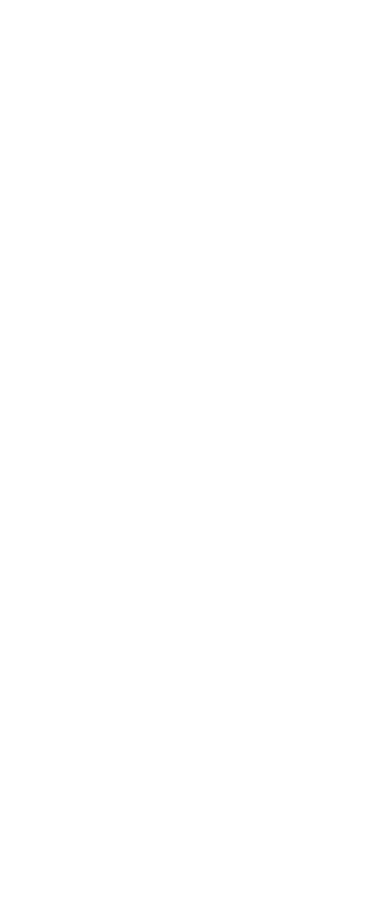
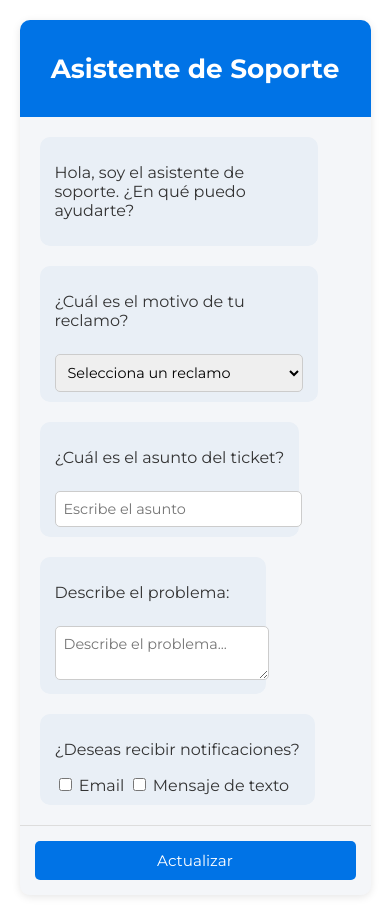
Before and after one commit to sofiaSm12189/Amason_Vue_2024, a Vue app: page /update-ticket in a window 390 px wide. Before the commit this address had no page. Before the commit the page ends 844 px from the top, so only its background shows below. Built offline with nearby package versions, Linux system fonts and the light colour scheme.

Commit message:
Actualizacion vista tickets

```diff
--- a/src/components/TicketsComponents/TicketComponent.vue
+++ b/src/components/TicketsComponents/TicketComponent.vue
@@ -1,9 +1,18 @@
 <template>
+  <div>
+    <NavBar /> <!-- Asegúrate de que el NavBar esté directamente dentro de la plantilla principal -->
+
     <div class="page-wrapper">
       <div class="background"></div>
+
       <div class="main-container">
         <div class="header">
           <h2>Sistema de Tickets</h2>
+          <div class="header-actions">
+            <router-link to="/create-ticket">
+              <button class="btn btn-create">Crear Nuevo Ticket</button>
+            </router-link>
+          </div>
         </div>
 
         <table class="ticket-table">
@@ -19,27 +28,34 @@
           </thead>
           <tbody>
             <tr v-for="ticket in tickets" :key="ticket.id">
-              <td>{{ ticket.order }}</td>
-              <td>{{ ticket.claimType }}</td>
-              <td>{{ ticket.subject }}</td>
-              <td>{{ ticket.description }}</td>
-              <td>{{ ticket.status }}</td>
-              <td>
+              <td data-label="Orden o Paquete">{{ ticket.order }}</td>
+              <td data-label="Tipo de Reclamo">{{ ticket.claimType }}</td>
+              <td data-label="Asunto">{{ ticket.subject }}</td>
+              <td data-label="Descripción">{{ ticket.description }}</td>
+              <td data-label="Estado">{{ ticket.status }}</td>
+              <td data-label="Acciones">
                 <button @click="viewTicket(ticket.id)" class="btn btn-details">Ver Detalles</button>
+                <button @click="updateTicket(ticket.id)" class="btn btn-update">Actualizar</button>
               </td>
             </tr>
           </tbody>
         </table>
+      </div>
+    </div>
 
-        <router-link to="/create-ticket">
-          <button class="btn btn-create">Crear Nuevo Ticket</button>
-        </router-link>
-      </div>
+    <footer>
+      <FooterLayout /> <!-- Incluye FooterLayout aquí -->
+    </footer>
   </div>
 </template>
 
 <script>
+import NavBar from '@/components/LayoutComponents/NavBar.vue';
+import FooterLayout from '@/components/LayoutComponents/FooterLayout.vue';
+
 export default {
+  components: { NavBar, FooterLayout }, // Agrega ambos componentes aquí para que Vue los reconozca como usados
+
   data() {
     return {
       tickets: [
@@ -74,15 +90,14 @@
     viewTicket(ticketId) {
       console.log("Ver detalles del ticket:", ticketId);
     },
-      createTicket() {
-        console.log("Crear un nuevo ticket");
+    updateTicket(ticketId) {
+      console.log("Actualizar ticket:", ticketId);
     }
   }
 };
 </script>
 
 <style scoped>
-
 @import url('https://fonts.googleapis.com/css2?family=Montserrat:wght@300;400;500;600;700&display=swap');
 
 .background {
@@ -96,23 +111,34 @@
   background: linear-gradient(to top, #e2e2e2, #e8faff);
 }
 
-  :deep(.container) {
-      background-color: #fff;
-      border-radius: 30px;
-      box-shadow: 0 5px 15px rgba(0, 0, 0, 0.35);
-      position:relative;
-      overflow: hidden;
-      width: 45vw;
-      height: 35vw;
-      max-width: 768px;
-      min-height: 80vh;
+.navbar {
   display: flex;
-      justify-content: center;
   align-items: center;
-      padding: 20px;
-      transition: width 0.3s, height 0.3s;
+  justify-content: space-between;
+  padding: 10px 20px;
+  background-color: #34495e;
+  color: white;
 }
 
+.navbar-logo .logo {
+  width: 50px;
+  height: auto;
+}
+
+.navbar-categories {
+  display: flex;
+  gap: 15px;
+}
+
+.navbar-link {
+  color: white;
+  text-decoration: none;
+  font-weight: 500;
+}
+
+.navbar-link:hover {
+  color: #00aed5;
+}
 
 .main-container {
   max-width: 1000px;
@@ -127,10 +153,19 @@
   text-align: center;
   margin-bottom: 30px;
 }
+
 .header h2 {
   font-size: 2rem;
   color: #34495e;
-    margin-bottom: 0;
+  margin-bottom: 10px;
+}
+
+.header-actions {
+  display: flex;
+  gap: 10px;
+  justify-content: center;
+  margin-top: 10px;
+  flex-wrap: wrap;
 }
 
 .ticket-table {
@@ -148,7 +183,7 @@
 }
 
 .ticket-table th {
-    background-color:  #00aed5;
+  background-color: #00aed5;
   color: white;
   font-weight: bold;
 }
@@ -157,18 +192,10 @@
   background-color: #f1f1f1;
 }
 
-  .ticket-table td {
-    color: #333;
-  }
-
-  .ticket-table td:last-child {
-    text-align: center;
-  }
-
 .btn {
   padding: 8px 12px;
   font-size: 1rem;
-    background-color:  #00aed5;
+  background-color: #00aed5;
   color: #fff;
   border: none;
   border-radius: 5px;
@@ -182,12 +209,18 @@
 
 .btn-create {
   background-color: #00aed5;
-    width: 100%;
-    margin-top: 20px;
 }
 
 .btn-create:hover {
-    background-color: black;
+  background-color: #006c8e;
+}
+
+.btn-update {
+  background-color: #27ae60;
+}
+
+.btn-update:hover {
+  background-color: #1e8449;
 }
 
 .btn-details {
@@ -195,6 +228,58 @@
 }
 
 .btn-details:hover {
-    background-color: black;
+  background-color: #c0392b;
+}
+
+@media (max-width: 768px) {
+  .main-container {
+    padding: 10px;
+  }
+
+  .header h2 {
+    font-size: 1.5rem;
+  }
+
+  .ticket-table th, .ticket-table td {
+    padding: 10px;
+    font-size: 0.9rem;
+  }
+
+  .btn {
+    padding: 6px 10px;
+    font-size: 0.9rem;
+  }
+
+  .header-actions {
+    flex-direction: column;
+  }
+
+  .ticket-table thead {
+    display: none;
+  }
+
+  .ticket-table tr {
+    display: block;
+    margin-bottom: 20px;
+    border: 1px solid #ddd;
+    padding: 10px;
+    border-radius: 10px;
+  }
+
+  .ticket-table td {
+    display: flex;
+    justify-content: space-between;
+    font-size: 0.9rem;
+    padding: 5px 10px;
+    text-align: right;
+  }
+
+  .ticket-table td::before {
+    content: attr(data-label);
+    font-weight: bold;
+    color: #34495e;
+    text-align: left;
+    margin-right: 10px;
+  }
 }
 </style>
--- /dev/null
+++ b/src/components/TicketsComponents/UpdateTicket.vue
@@ -0,0 +1,177 @@
+<template>
+    <div class="chat-container">
+      <div class="chat-header">
+        <h2>Asistente de Soporte</h2>
+      </div>
+      <div class="chat-messages">
+        <div class="message bot-message">
+          <p>Hola, soy el asistente de soporte. ¿En qué puedo ayudarte?</p>
+        </div>
+
+        <div class="message bot-message">
+          <p>¿Cuál es el motivo de tu reclamo?</p>
+          <select v-model="ticket.category" class="form-input" required>
+            <option value="" disabled selected>Selecciona un reclamo</option>
+            <option value="No se encuentra el paquete">No se encuentra el paquete</option>
+            <option value="Producto dañado">Producto dañado</option>
+            <option value="Error en la factura">Error en la factura</option>
+            <option value="Otro">Otro</option>
+          </select>
+        </div>
+
+        <div class="message bot-message">
+          <p>¿Cuál es el asunto del ticket?</p>
+          <input type="text" v-model="ticket.subject" class="form-input" required placeholder="Escribe el asunto" />
+        </div>
+
+        <div class="message bot-message">
+          <p>Describe el problema:</p>
+          <textarea v-model="ticket.description" class="form-input" required placeholder="Describe el problema..."></textarea>
+        </div>
+
+        <div class="message bot-message">
+          <p>¿Deseas recibir notificaciones?</p>
+          <label>
+            <input type="checkbox" v-model="ticket.notifyEmail" /> Email
+          </label>
+          <label>
+            <input type="checkbox" v-model="ticket.notifySMS" /> Mensaje de texto
+          </label>
+          <input v-if="ticket.notifySMS" type="text" v-model="ticket.phoneNumber" class="form-input" placeholder="Número de teléfono (ej. 6098 8877)" />
+        </div>
+      </div>
+      <div class="footer">
+        <button @click="submitTicket" class="btn-update">Actualizar</button>
+      </div>
+    </div>
+  </template>
+
+  <script>
+  export default {
+    data() {
+      return {
+        ticket: {
+          category: '',
+          subject: '',
+          description: '',
+          notifyEmail: false,
+          notifySMS: false,
+          phoneNumber: '',
+        }
+      };
+    },
+    methods: {
+      submitTicket() {
+        console.log("Ticket actualizado:", this.ticket);
+      }
+    }
+  };
+  </script>
+
+  <style scoped>
+  .chat-container {
+    max-width: 650px;
+    width: 100%;
+    height: 700px;
+    margin: 20px auto;
+    background-color: #f4f6f9;
+    border-radius: 10px;
+    box-shadow: 0 2px 8px rgba(0, 0, 0, 0.1);
+    font-family: 'Arial', sans-serif;
+    overflow: hidden;
+    display: flex;
+    flex-direction: column;
+  }
+
+  .chat-header {
+    background-color: #0073e6;
+    color: white;
+    text-align: center;
+    padding: 15px;
+    font-size: 1.2rem;
+  }
+
+  .chat-messages {
+    padding: 20px;
+    display: flex;
+    flex-direction: column;
+    gap: 20px;
+    overflow-y: auto;
+    flex-grow: 1;
+  }
+
+  .message {
+    padding: 10px 15px;
+    border-radius: 10px;
+    max-width: 80%;
+  }
+
+  .bot-message {
+    background-color: #e9eff6;
+    color: #333;
+    align-self: flex-start;
+  }
+
+  .form-input {
+    width: 100%;
+    padding: 8px;
+    border: 1px solid #ccc;
+    border-radius: 5px;
+    font-size: 0.9rem;
+    margin-top: 8px;
+  }
+
+  .footer {
+    padding: 15px;
+    background-color: #f4f6f9;
+    text-align: center;
+    border-top: 1px solid #ddd;
+  }
+
+  .btn-update {
+    padding: 10px 20px;
+    background-color: #0073e6;
+    color: white;
+    font-size: 1rem;
+    border: none;
+    border-radius: 5px;
+    cursor: pointer;
+    transition: background-color 0.3s;
+  }
+
+  .btn-update:hover {
+    background-color: #005bb5;
+  }
+
+  @media (max-width: 480px) {
+    .chat-container {
+      max-width: 100%;
+      height: auto;
+    }
+
+    .chat-header {
+      font-size: 1rem;
+      padding: 10px;
+    }
+
+    .btn-update {
+      width: 100%;
+      font-size: 0.9rem;
+    }
+  }
+
+  @media (max-width: 768px) {
+    .chat-container {
+      max-width: 90%;
+      height: auto;
+    }
+
+    .chat-header {
+      font-size: 1.1rem;
+    }
+
+    .btn-update {
+      font-size: 0.95rem;
+    }
+  }
+  </style>
--- a/src/router/index.js
+++ b/src/router/index.js
@@ -4,15 +4,19 @@ import SesionView from '../views/LoginViews/SesionView.vue'
 import MainLayout from '../components/LayoutComponents/MainLayout.vue'
 import MenuView from '../views/LoginViews/MenuView.vue'
 import CartView from '@/views/LoginViews/CartView.vue'
-import sellerDashboard from '@/views/LoginViews/sellerDashboard.vue'
+import controlPanel from '@/components/controlPanelComponents/controlPanel.vue'
+
 
 import TicketsView from '../views/LoginViews/TicketsView.vue'
 import ChatView from '../views/LoginViews/ChatView.vue'
 import CreateTicketView from '../views/LoginViews/CreateTicketView.vue'
+import UpdateTicket from '@/components/TicketsComponents/UpdateTicket.vue'
+
 
 const router = createRouter({
   history: createWebHistory(import.meta.env.BASE_URL),
   routes: [
+
       {
         path: '/',
         name: 'sesion',
@@ -31,10 +35,10 @@ const router = createRouter({
             path: '/Carrito',
             name: 'Carrito',
             component: CartView
-        }
-      ]
           },
-    { path: '/sellerDashboard', name: 'sellerDashboard', component: sellerDashboard },
+        ],
+
+      },
       {
         path: '/tickets',
         name: 'Tickets',
@@ -46,10 +50,21 @@ const router = createRouter({
         component: CreateTicketView
       },
       {
+        path: '/update-ticket',
+        name: 'UpdateTicket',
+        component: UpdateTicket
+      },
+      {
         path: '/chat',
         name: 'Chat',
         component: ChatView
-    }
+      },
+      {
+            path: '/controlPanel',
+            name: 'controlPanel',
+            component: controlPanel
+      },
+
     ]
 })
 
```
Also changed, not shown: src/components/TicketsComponents/CreateTicket.vue (+11 -23 lines), src/views/LoginViews/UpdateTicketView.vue (added, +15 -0 lines). Lines whose indentation alone changed are shown as unchanged.
